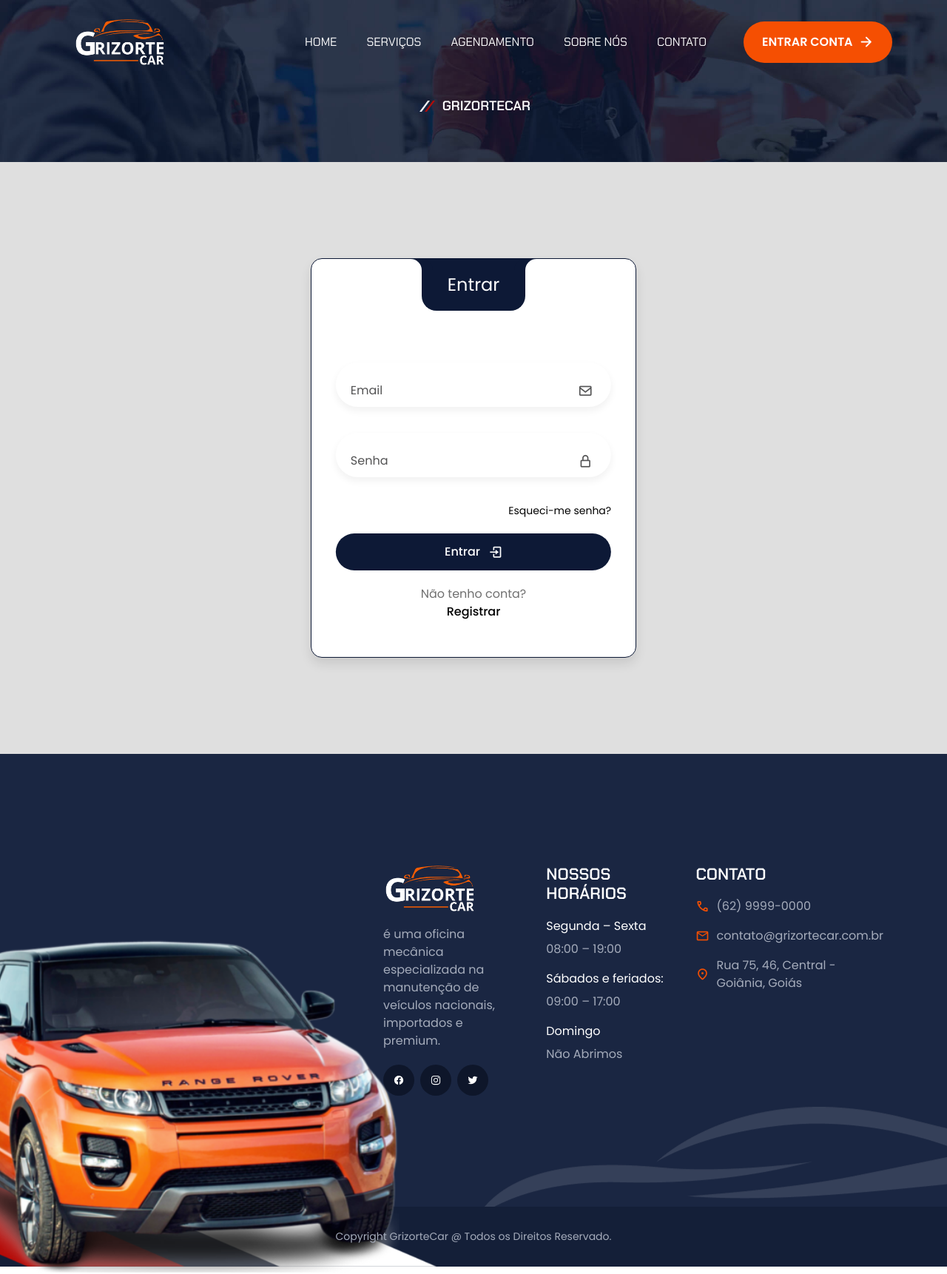
After one commit to cleidisongrizorte/grizortecar, a PHP site: page /loginaula.php in a window 1280 px wide. The commit adds this page. Shown: the whole page at 74% size. Run offline with PHP 8.4, Linux system fonts and the light colour scheme.

Commit message:
editando login aula

```diff
--- a/assets/css/login.css
+++ b/assets/css/login.css
@@ -42,11 +42,11 @@
 /* WRAPPER */
 .login-wrapper {
   position: relative;
-  width: 430px;
-  height: 500px;
+  width: 440px;
+  height: 540px;
   background-color: var(--white-color);
   border-radius: 15px;
-  padding: 120px 32px 64px;
+  padding: 120px 32px 74px;
   border: 1px solid var(--primary-color);
   box-shadow: 0 8px 15px var(--shadow-color);
   transition: var(--transition-3s);
--- a/assets/js/login2.js
+++ b/assets/js/login2.js
@@ -11,7 +11,7 @@ function loginFunction() {
   loginForm.style.opacity = 1;
   registerForm.style.left = "150%";
   registerForm.style.opacity = 0;
-  wrapper.style.height = "500px";
+  wrapper.style.height = "550px";
   loginTitle.style.top = "50%";
   loginTitle.style.opacity = 1;
   registerTitle.style.top = "50px";
@@ -23,7 +23,7 @@ function registerFunction() {
   loginForm.style.opacity = 0;
   registerForm.style.left = "50%";
   registerForm.style.opacity = 1;
-  wrapper.style.height = "595px";
+  wrapper.style.height = "620px";
   loginTitle.style.top = "-60px";
   loginTitle.style.opacity = 0;
   registerTitle.style.top = "50%";
--- /dev/null
+++ b/loginaula.php
@@ -0,0 +1,102 @@
+
+<!-- // Exibir o header -->
+<?php include 'header2.php';?>
+
+<!DOCTYPE html>
+<html lang="pt-br">
+<head>
+    <meta charset="UTF-8">
+    <meta name="viewport" content="width=device-width, initial-scale=1.0">
+    <!-- BOXICONS -->
+    <link href='https://unpkg.com/boxicons@2.1.4/css/boxicons.min.css' rel='stylesheet'>
+    <!-- CSS -->
+    <link rel="stylesheet" href="assets/css/login.css">
+</head>
+<body>
+    <div class="login-body">
+    <div class="login-wrapper">
+        <div class="form-header">
+            <div class="titles">
+                <div class="title-login">Entrar</div>
+                <div class="title-register">Registrar</div>
+            </div>
+        </div>
+
+        <!-- codido de mensagem de erro -->
+    <div class="error-message">
+    <?php
+        if (isset($_GET['error']) && $_GET['error'] == 'invalid') {
+            echo '<p style="color: red;">Senha ou email inválida. Tente novamente.</p>';
+        }
+    ?>
+    </div>
+
+
+
+        <!-- LOGIN FORM -->
+        <form action="busca.php" method='post' class="login-form" autocomplete="off">
+            <div class="input-box">
+                <input type="email" class="input-field" id="log-email" name="email" required>
+                <label for="log-email" class="label">Email</label>
+                <i class='bx bx-envelope icon'></i>
+            </div>
+            <div class="input-box">
+                <input type="password" class="input-field" id="log-pass" name="senha" required>
+                <label for="log-pass" class="label">Senha</label>
+                <i class='bx bx-lock-alt icon' ></i>
+            </div>
+            <div class="form-cols">
+                <div class="col-1"></div>
+                <div class="col-2">
+                    <a href="#">Esqueci-me senha?</a>
+                </div>
+            </div>
+            <div class="input-box">
+                <button class="btn-submit" id="SignInBtn">Entrar <i class='bx bx-log-in' ></i></button>
+            </div>
+            <div class="switch-form">
+                <span>Não tenho conta? <a href="#" onclick="registerFunction()">Registrar</a></span>
+            </div>
+        </form>
+
+        <!-- REGISTER FORM -->
+        <form action="dados.php" method='post' class="register-form" autocomplete="off">
+            <div class="input-box">
+                <input type="text" class="input-field" id="reg-name" name="nome" required>
+                <label for="reg-name" class="label">Nome</label>
+                <i class='bx bx-user icon' ></i>
+            </div>
+            <div class="input-box">
+                <input type="text" class="input-field" id="reg-email" name="email" required>
+                <label for="reg-email" class="label">Email</label>
+                <i class='bx bx-envelope icon'></i>
+            </div>
+            <div class="input-box">
+                <input type="password" class="input-field" id="reg-pass" name="senha" required>
+                <label for="reg-pass" class="label">Senha</label>
+                <i class='bx bx-lock-alt icon' ></i>
+            </div>
+            <div class="form-cols">
+                <div class="col-1">
+                    <input type="checkbox" id="agree">
+                    <label for="agree"> Eu concordo com os termos e condições.</label>
+                </div>
+                <div class="col-2"></div>
+            </div>
+            <div class="input-box">
+                <button class="btn-submit" id="SignUpBtn">Cadastrar <i class='bx bx-user-plus' ></i></button>
+            </div>
+            <div class="switch-form">
+                <span>Já tenho uma conta? <a href="#" onclick="loginFunction()">Entrar</a></span>
+            </div>
+        </form>
+    </div>
+    </div>
+
+
+</body>
+<script src="./assets/js/login2.js"></script>
+</html>
+
+<!-- // Exibir o footer -->
+<?php include 'footer.php'; ?>
```
Also changed, not shown: busca.php (added, +43 -0 lines), config.php (added, +10 -0 lines), dados.php (added, +29 -0 lines).
